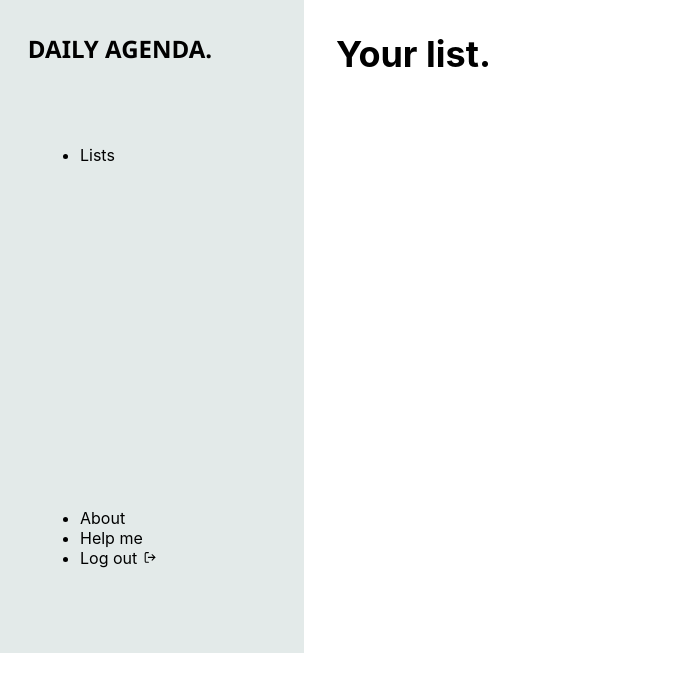
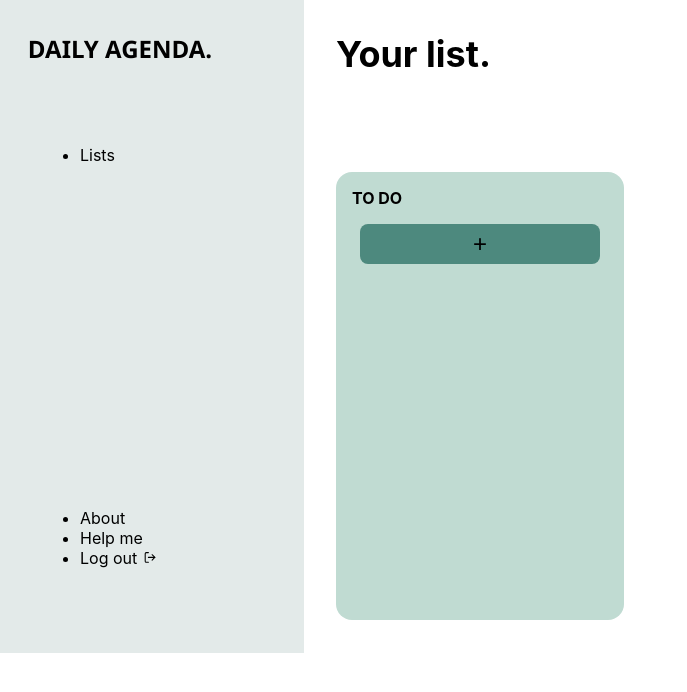
Before and after one commit to krinsh0906/MINIHACKETHONE, a React (Create React App) app in the folder minihackethone/: page / in a window 1280 px wide. Shown: the top 692 px of the page, without its empty margins (0-687 px from the left). Built offline with nearby package versions, Linux system fonts and the light colour scheme.

Commit message:
add this todoadd

```diff
--- a/minihackethone/src/App.js
+++ b/minihackethone/src/App.js
@@ -1,6 +1,8 @@
 // import Login from './login'
 
 // import './App.css';
+import Todoadd from './todoadd';
+import './todoadd.css'
 import Todonav from './todonav';
 import './todonav.css'
 import Todopage from './todopage';
@@ -31,6 +33,7 @@ function App() {
       <Footer/> */}
       <Todonav/>
       <Todopage/>
+      <Todoadd/>
 
     </div>
   );
--- /dev/null
+++ b/minihackethone/src/todoadd.css
@@ -0,0 +1,21 @@
+.todoadd-container{
+    border: 1px solid none;
+    height: 28rem;
+    width: 18rem;
+    margin: 6rem 0 0 21rem;
+    background-color: #C0DBD2;
+    border-radius: 1rem;
+
+}
+.todoadd-logo{
+    padding: 1rem ;
+}
+.todoadd-button{
+    margin: 0 0 0 1.5rem;
+    height: 2.5rem;
+    width: 15rem;
+    border-radius: 0.5rem;
+    border: none;
+    font-size: 1.5rem;
+    background-color: #4D897E;
+}
--- /dev/null
+++ b/minihackethone/src/todoadd.js
@@ -0,0 +1,20 @@
+import React from 'react';
+
+function Todoadd() {
+  return (
+    <div className='todoadd-maincontainer'>
+      <div className='todoadd-container'>
+            <div className='todoadd-logo'>
+                <h4>
+                    TO DO
+                </h4>
+            </div>
+            <div>
+                 <button className='todoadd-button' type='submit'>+</button>
+            </div>
+      </div>
+    </div>
+  );
+}
+
+export default Todoadd;
```
Also changed, not shown: minihackethone/src/todopage.css (line endings or trailing spaces).
